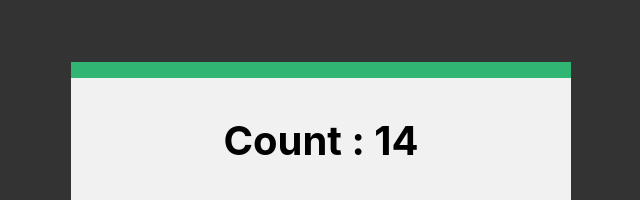
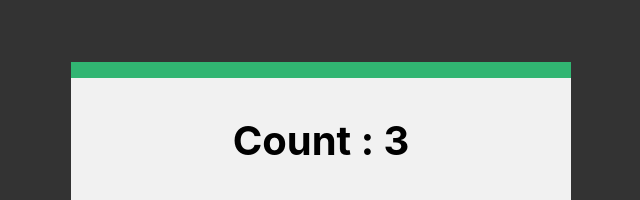
Before and after one commit to mojinet/Learning, a React (Create React App) app in the folder React/2. Pomodoro/pomodoro/: page / in a window 1280 px wide. Shown: the part 238-438 px from the top of the page, without its empty margins (319-959 px from the left). Built offline with nearby package versions, Linux system fonts and the light colour scheme.

Commit message:
add setInterval at mount

```diff
--- a/React/2. Pomodoro/pomodoro/src/components/Pomodoro.js
+++ b/React/2. Pomodoro/pomodoro/src/components/Pomodoro.js
@@ -7,11 +7,12 @@
 function Pomodoro(){
     const [timer, setTimer] = useState(10)
     useEffect(() =>{
-        const timer = setInterval(()=>{
+        const mainInterval = setInterval(()=>{
+            timer > 0 && setTimer(t => t - 1)
+            timer <= 0 && clearInterval(mainInterval)
             console.log(timer)
-            setTimer(timer - 1)
         },1000)
-        return () => clearInterval(timer)
+        return () => clearInterval(mainInterval)
     },[timer])
 
     return (
```
